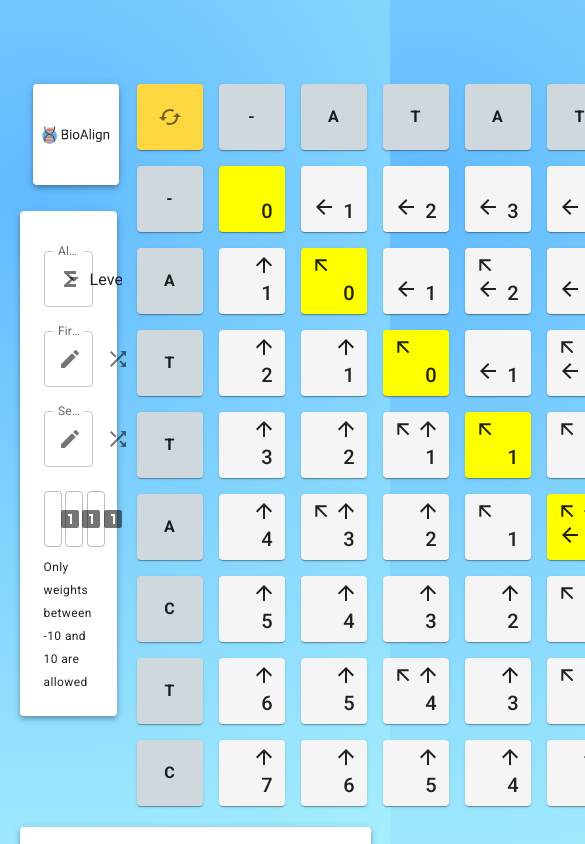
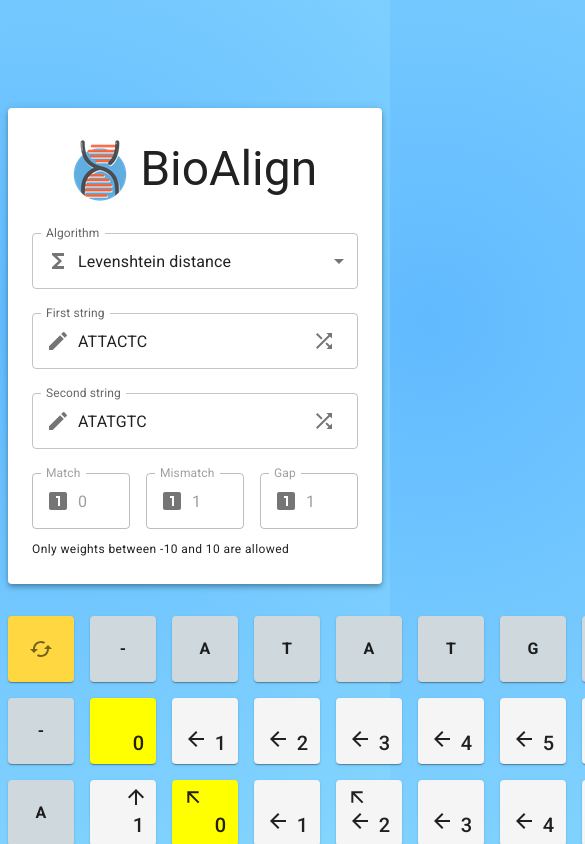
Before and after one commit to francescopastore/bio-align, a React (Create React App) app: page / in a window 390 px wide. Shown: the top 844 px of the page, 585 px wide, since content can reach past the window. Built offline with nearby package versions, Linux system fonts and the light colour scheme.

Commit message:
Updated header and form to responsive layout

```diff
--- a/src/App.js
+++ b/src/App.js
@@ -1,6 +1,8 @@
 import React from 'react'
 
+import Grid from '@mui/material/Grid'
 import Box from '@mui/material/Box'
+import Paper from '@mui/material/Paper'
 
 import AppHeader from './components/AppHeader.js'
 import AppForm from './components/AppForm.js'
@@ -10,20 +12,19 @@ import AppFooter from './components/AppFooter.js'
 function App() {
   return (
     <>
-      <Box sx={style.headerContainer}>
-        <Box sx={style.inner}>
-          <AppHeader
-            width={style.headerContainer.width}
-            height={style.headerContainer.height}
-          ></AppHeader>
-        </Box>
-      </Box>
-      <Box sx={style.leftContainer}>
-        <AppForm></AppForm>
-      </Box>
-      <Box sx={style.rightContainer}>
-        <AppTable></AppTable>
-      </Box>
+      <Grid container spacing={2} sx={style.container}>
+        <Grid item lg></Grid>
+        <Grid item lg={3}>
+          <Paper sx={style.main} elevation={4}>
+            <AppHeader></AppHeader>
+            <AppForm></AppForm>
+          </Paper>
+        </Grid>
+        <Grid item lg></Grid>
+        <Grid item lg={7}>
+          <AppTable></AppTable>
+        </Grid>
+      </Grid>
       <Box sx={style.footer}>
         <AppFooter></AppFooter>
       </Box>
@@ -32,33 +33,24 @@ function App() {
 }
 
 const style = {
-  headerContainer: {
-    position: 'absolute',
-    top: '10vh',
-    left: '8.5vw',
-    width: '18vw',
-    height: '10vh',
+  container: {
+    paddingTop: '10vh',
+    minHeight: '100vh',
   },
-  leftContainer: {
-    position: 'absolute',
-    top: '25vh',
-    left: '5vw',
-    width: '25vw',
+  main: {
+    p: 3,
   },
-  rightContainer: {
-    position: 'absolute',
-    top: '10vh',
-    left: '35vw',
-    width: '60vw',
+  header: {
+    width: '15vw',
+    margin: 'auto',
   },
-  inner: {
-    mb: 3,
+  form: {
+    mt: 6,
   },
   footer: {
-    position: 'absolute',
-    top: '98vh',
-    left: '5vw',
-    width: '90vw',
+    paddingBottom: '3vh',
+    paddingLeft: '5vw',
+    paddingRight: '5vw',
   },
 }
 
--- a/src/components/AppFooter.js
+++ b/src/components/AppFooter.js
@@ -6,7 +6,6 @@ import Paper from '@mui/material/Paper'
 import Link from '@mui/material/Link'
 import GitHubIcon from '@mui/icons-material/GitHub'
 
-export default function AppFooter() {
 const muiLink = (
   <Link underline="none" target="_blank" href="https://mui.com">
     MUI
@@ -24,6 +23,7 @@ export default function AppFooter() {
   </Link>
 )
 
+export default function AppFooter() {
   return (
     <Paper sx={style.container} elevation={4}>
       <Box sx={style.inner}>
--- a/src/components/AppForm.js
+++ b/src/components/AppForm.js
@@ -26,7 +26,7 @@ export default function AppForm() {
   // change here default values
   const data = useSelector((state) => state.form)
   return (
-    <Paper sx={style.container} elevation={4}>
+    <>
       <FormSelectAlgorithm
         options={logic.algorithms}
         default={0}
@@ -67,12 +67,6 @@ export default function AppForm() {
       <Typography variant="caption">
         Only weights between -10 and 10 are allowed
       </Typography>
-    </Paper>
+    </>
   )
 }
-
-const style = {
-  container: {
-    p: 3,
-  },
-}
--- a/src/components/AppHeader.js
+++ b/src/components/AppHeader.js
@@ -1,22 +1,17 @@
 import * as React from 'react'
+import Box from '@mui/material/Box'
 
-import Paper from '@mui/material/Paper'
-
-export default function AppHeader(props) {
+export default function AppHeader() {
   return (
-    <Paper
-      sx={{ p: 1, width: props.width, height: props.height }}
-      elevation={4}
-    >
-      <img
-        style={{
-          width: '100%',
-          height: '100%',
-          objectFit: 'contain',
-        }}
-        src={process.env.PUBLIC_URL + '/header.png'}
-        alt="header"
-      />
-    </Paper>
+    <Box sx={style.container}>
+      <img src={process.env.PUBLIC_URL + '/header.png'} alt="header" />
+    </Box>
   )
 }
+
+const style = {
+  container: {
+    textAlign: 'center',
+    mb: 1,
+  },
+}
```
Lines whose indentation alone changed are shown as unchanged.
